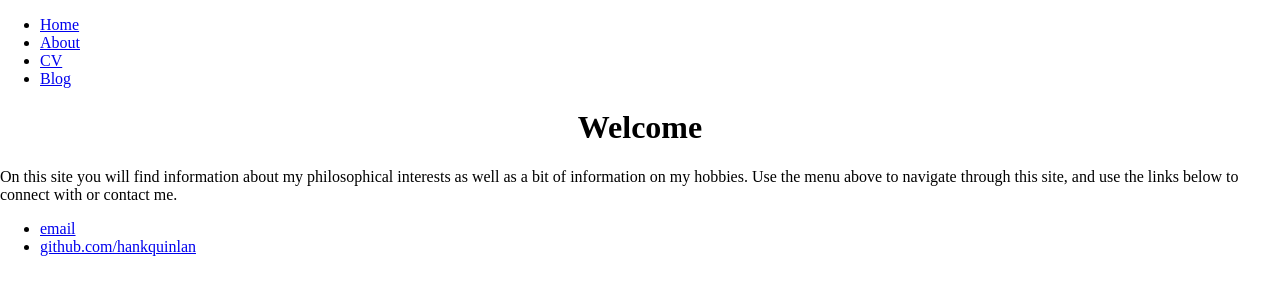
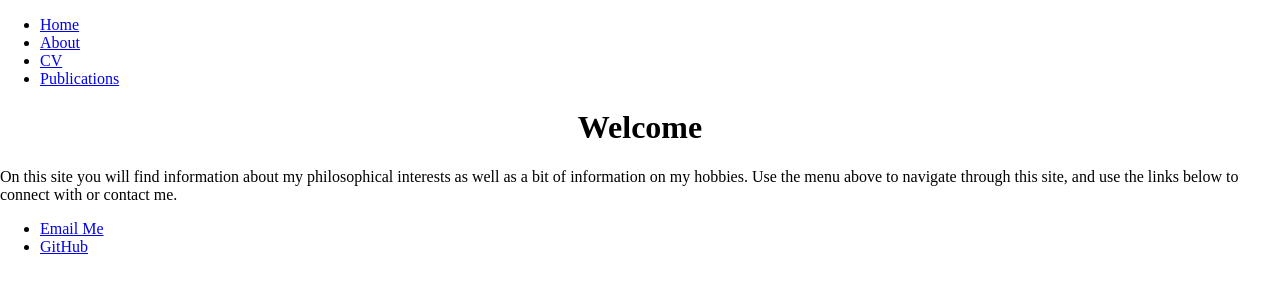
Before and after one commit to kevinjpatton/kevinjpatton.github.io, a Jekyll site: the page built from index.html, in a window 1280 px wide. Shown: the top 300 px of the page. Built offline with Jekyll 4.4.1, drawn with Linux system fonts in a browser that asks for light colours; Markdown is read by kramdown in place of the engine named in the settings.

Commit message:
Update default.html

```diff
--- a/_layouts/default.html
+++ b/_layouts/default.html
@@ -11,7 +11,7 @@
 	        		<li><a href="/">Home</a></li>
 		        	<li><a href="/about">About</a></li>
 	        		<li><a href="/cv">CV</a></li>
-	        		<li><a href="/blog">Blog</a></li>
+	        		<li><a href="/pubs">Publications</a></li>
 	    		</ul>
 			</nav>
 			<div class="container">
@@ -21,8 +21,8 @@
 			</div><!-- /.container -->
 			<footer>
 	    		<ul>
-	        		<li><a href="mailto:hankquinlanhub@gmail.com">email</a></li>
-	        		<li><a href="https://github.com/hankquinlan">github.com/hankquinlan</a></li>
+	        		<li><a href="mailto:hankquinlanhub@gmail.com">Email Me</a></li>
+	        		<li><a href="https://github.com/hankquinlan">GitHub</a></li>
 				</ul>
 			</footer>
 		</body>
```
